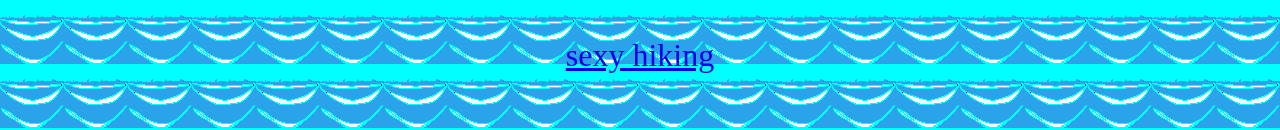
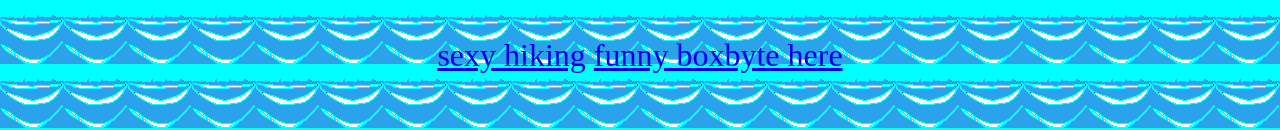
Before and after one commit to carotina06/SHa, a plain HTML site: page sito/main.html in a window 1280 px wide. Shown: the part 640-770 px from the top of the page. Drawn offline with Linux system fonts and the light colour scheme.

Commit message:
Update main.html

```diff
--- a/sito/main.html
+++ b/sito/main.html
@@ -7,7 +7,7 @@
         <img src="kon.gif" width="400" height="400">
         <p>
             <a href="eeee/index.html">sexy hiking</a>
-
+            <a href="boxbyte.html">funny boxbyte here</a>
         </p>
         </center>
         </font>
```
